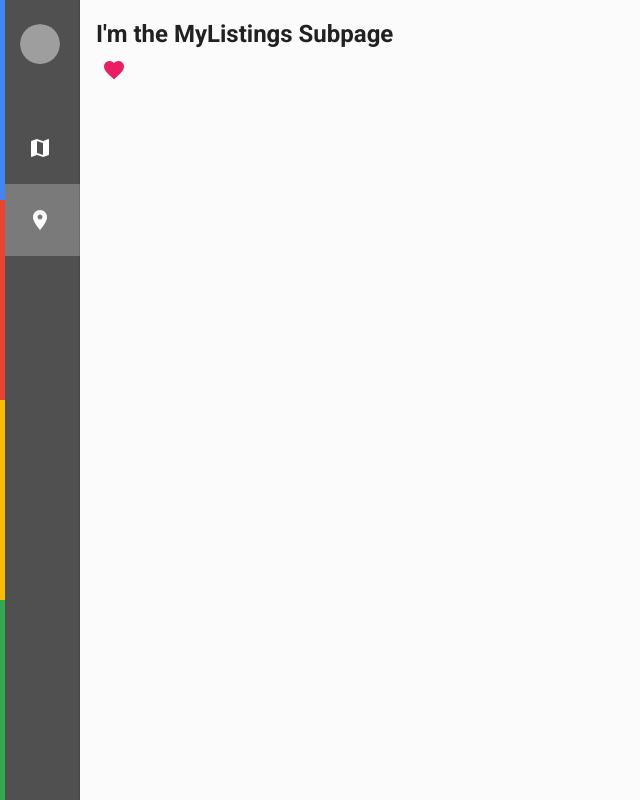
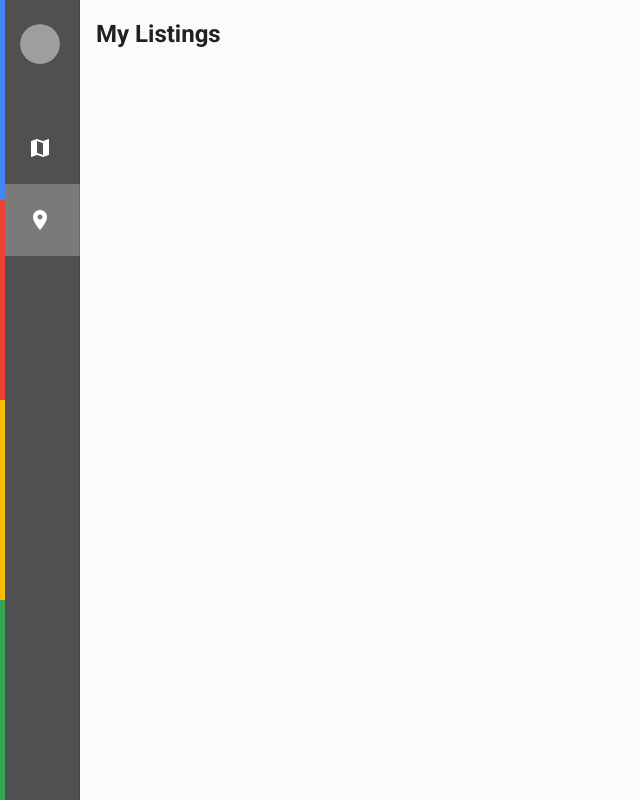
Before and after one commit to googleinterns/step94-2020-greloc, a Vue app in the folder vue-dash/: page /#/mylistings in a window 1280 px wide. Shown: the whole page, without its empty margins (0-640 px from the left). Built offline with nearby package versions, Linux system fonts and the light colour scheme; grey boxes are pictures that could not be loaded.

Commit message:
Remove Filler Text

```diff
--- a/vue-dash/src/components/MyListingsSubpage.vue
+++ b/vue-dash/src/components/MyListingsSubpage.vue
@@ -1,17 +1,19 @@
 <template>
-    <div class="subpage">
-        <h2>I'm the MyListings Subpage</h2>
-        <v-btn icon color="pink">
-          <v-icon>mdi-heart</v-icon>
-        </v-btn>
+    <div class="subpage" id = "my-listings-subpage">
+        <h2>My Listings</h2>
+        <!-- Listings Container Component -->
     </div>
+
 </template>
 
 <script>
+
 export default {
   name: 'Template',
   props: {
     msg: String
+  },
+  components: {
   }
 }
 </script>
```
